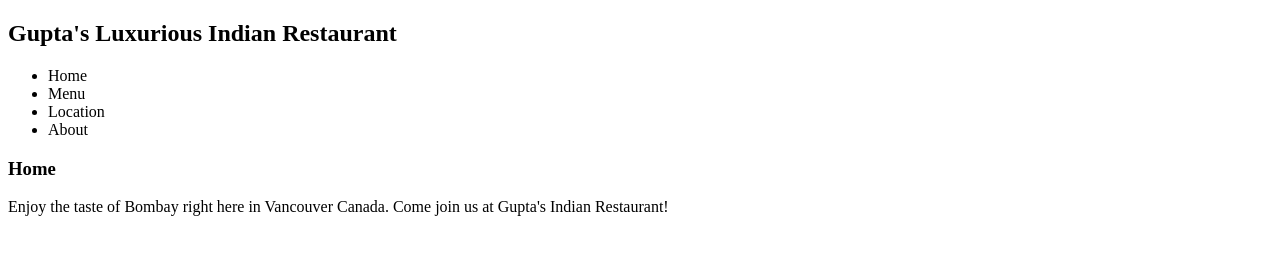
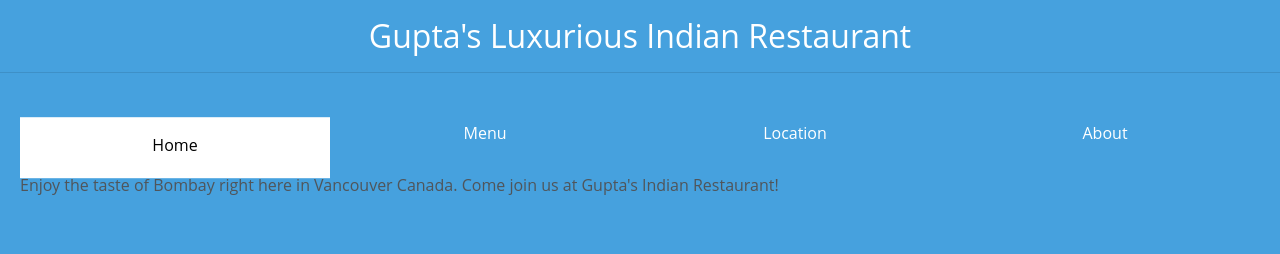
Before and after one commit to shivamsaigupta/restaurant-page, a website built with webpack: page dist/index.html in a window 1280 px wide. Both pictures are taken after a click on the item "Home". Built offline with nearby package versions, Linux system fonts and the light colour scheme.

Commit message:
basic styling

```diff
--- a/src/index.js
+++ b/src/index.js
@@ -5,21 +5,55 @@ import about from './tabs/about';
 import resetContent from './resetContent';
 import setup from './setup';
 
-function changeTab(btn){
+
+setup();
+home();
+
+const TabManager = (function(){
+  let lastActiveTab = 'home';
+  const homeTab = document.querySelector('#home');
+  const locationTab = document.querySelector('#location');
+  const menuTab = document.querySelector('#menu');
+  const aboutTab = document.querySelector('#about');
+  const tabs = [homeTab, locationTab, menuTab, aboutTab];
+
+  function _switchBtn(btnName){
+    //if found current tab, set active, if found previous tab, remove active
+    console.log(tabs);
+
+    tabs.map(tab => {
+      console.log(tab, ' ', tab.id);
+      if(tab.id === btnName){
+        tab.classList.add('active');
+      }else if(tab.id === lastActiveTab){
+        tab.classList.remove('active');
+      }
+    });
+  }
+
+  function _changeTab(btn){
     resetContent();
 
     switch (btn) {
       case 'home':
         home();
+        _switchBtn(btn);
+        lastActiveTab = 'home';
         break;
       case 'location':
         location();
+        _switchBtn(btn);
+        lastActiveTab = 'location';
         break;
       case 'menu':
         menu();
+        _switchBtn(btn);
+        lastActiveTab = 'menu';
         break;
       case 'about':
         about();
+        _switchBtn(btn);
+        lastActiveTab = 'about';
         break;
       default:
         throw new Error('Invalid changeTab argument.');
@@ -27,23 +61,15 @@ function changeTab(btn){
   }
 
   function addEventListeners(){
-  const home = document.querySelector('#home');
-  const location = document.querySelector('#location');
-  const menu = document.querySelector('#menu');
-  const about = document.querySelector('#about');
-
-  let tabs = [home, location, menu, about];
-
     tabs.map(tab => {
-    tab.addEventListener('click', (e) => changeTab(e.target.id));
+      tab.addEventListener('click', (e) => {
+        _changeTab(e.target.id);
+      });
     })
-
   }
 
-function render(){
+  return { addEventListeners };
 
-}
+})();
 
-setup();
-home();
-addEventListeners();
+TabManager.addEventListeners();
--- a/src/setup.js
+++ b/src/setup.js
@@ -1,10 +1,13 @@
 const setup = () => {
   const mainContainer = document.querySelector('#main-container');
   const header = document.createElement('header');
+
+  const titleContainer = document.createElement('div');
+  titleContainer.setAttribute('id', 'title-container');
   const title = document.createElement('h2');
   title.textContent = "Gupta's Luxurious Indian Restaurant";
-  header.appendChild(title);
-
+  titleContainer.appendChild(title);
+  header.appendChild(titleContainer);
 
   const tabs = document.createElement('ul');
   tabs.classList.add('tabs');
```
Also changed, not shown: dist/css/main.css (added), dist/css/reset.css (added), dist/index.html, dist/main.js. Lines whose indentation alone changed are shown as unchanged.
